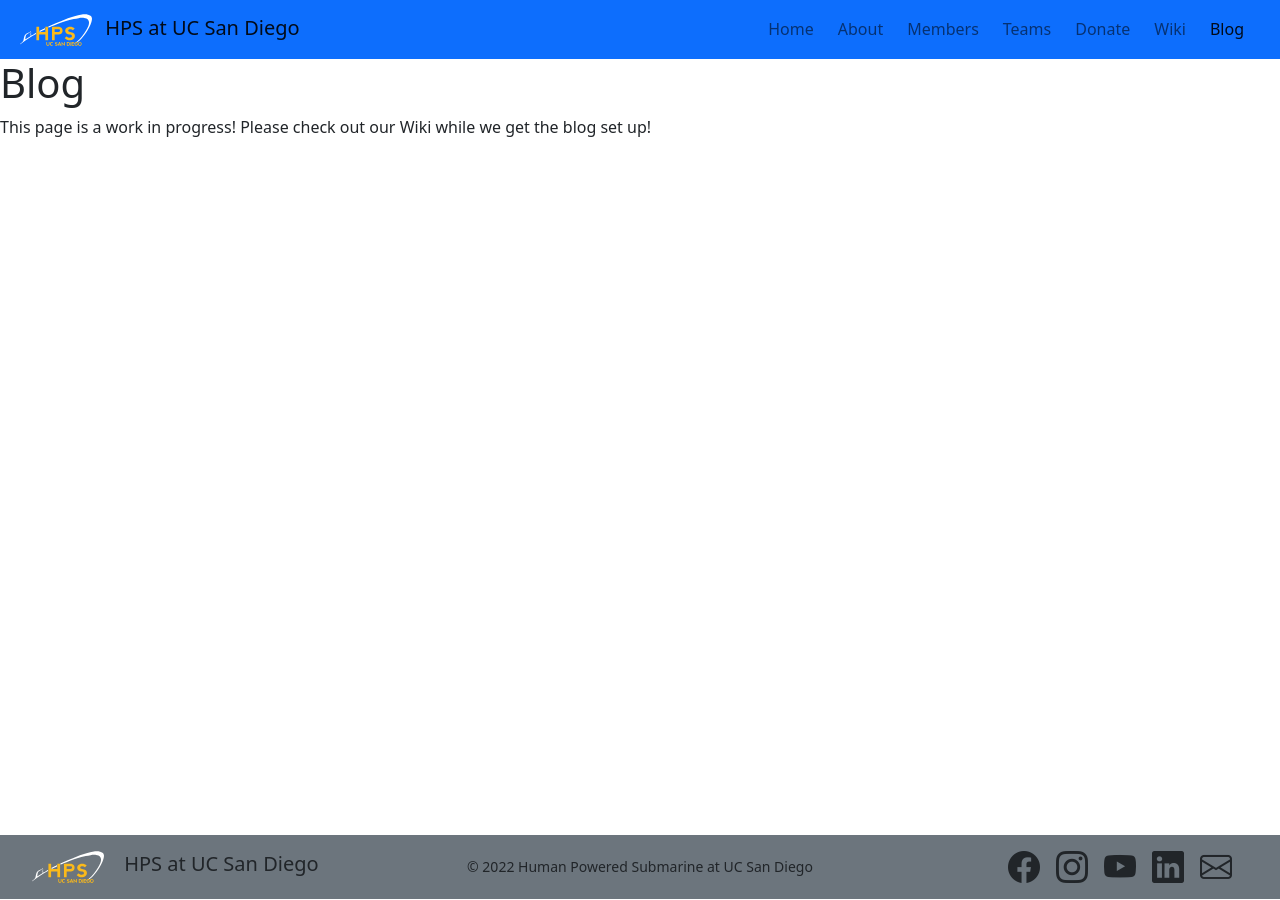
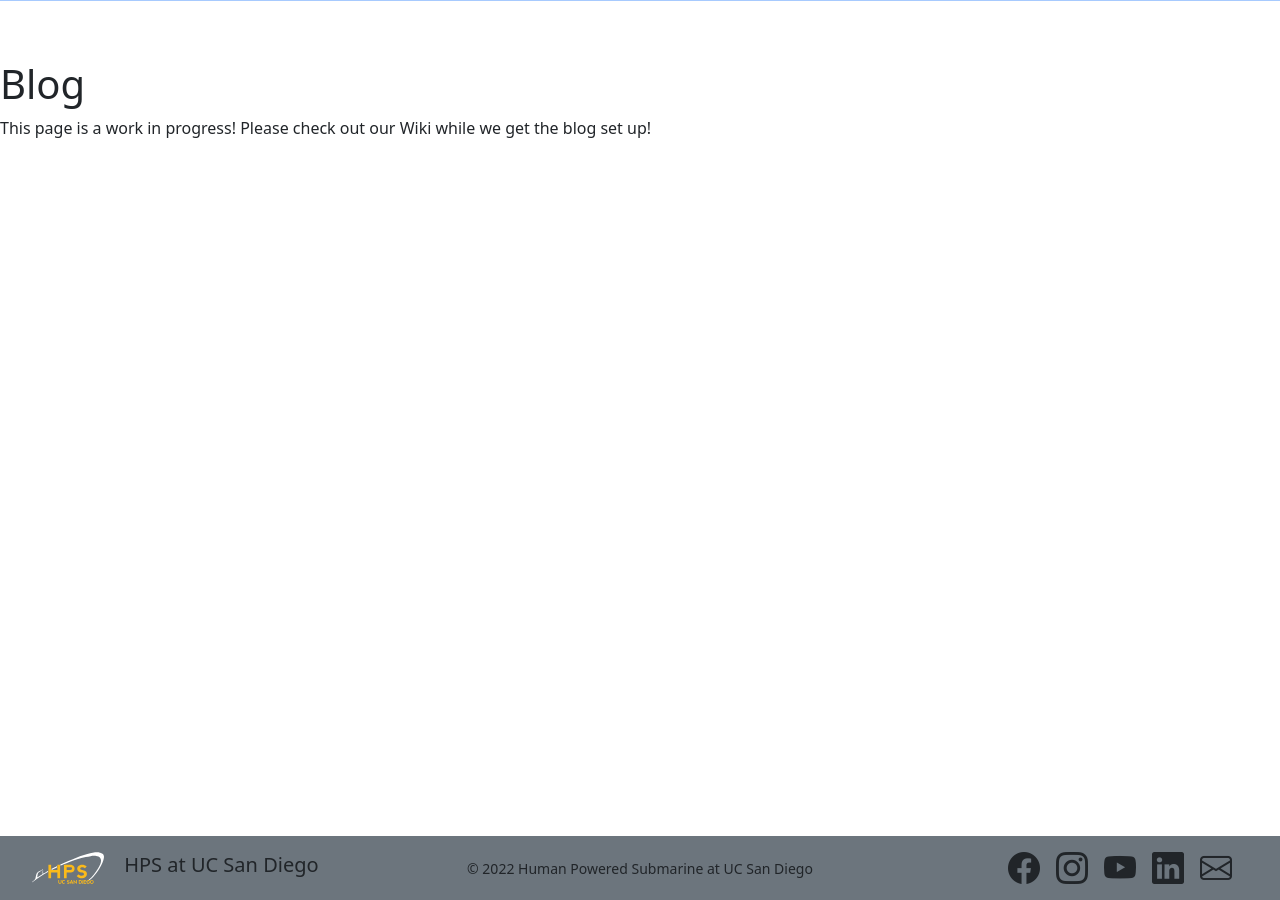
Before and after one commit to hps-ucsd-2020/hps-ucsd-2020.github.io, a Jekyll site: the page built from Blog.md, in a window 1280 px wide. Built offline with Jekyll 4.4.1, drawn with Linux system fonts in a browser that asks for light colours; nearby versions of some CDN libraries; some of the changed lines change nothing that is shown.

Commit message:
Minor update: added functionality to the navbar so that it now shows and hides itself on scroll

```diff
--- a/_includes/header.html
+++ b/_includes/header.html
@@ -1,4 +1,8 @@
-<nav class="navbar navbar-expand-md bg-primary">
+<!-- Spacer in document flow for navbar -->
+<div style="padding-top: 60px"></div>
+
+<!--  Navbar -->
+<nav class="navbar fixed-top navbar-expand-md bg-primary">
   <div class="container-fluid">
     <a class="navbar-brand" href="/Home.html">
       <img class="mx-2" src="/assets/img/sponsor-img/{{ site.logo }}" alt="HPS logo" width="72" height="32">
@@ -30,3 +34,38 @@
     </div>
   </div>
 </nav>
+
+
+<!-- Autohide and show navbar on scroll -->
+<script>
+  document.addEventListener("DOMContentLoaded", function(){
+
+  autohide_nav = document.querySelector('nav');
+
+  if(autohide_nav){
+    var last_scroll_top = 0;
+    window.addEventListener('scroll', function() {
+        let scroll_top = window.scrollY;
+        if(scroll_top < last_scroll_top) {
+          autohide_nav.classList.remove('scrolled-down');
+          autohide_nav.classList.add('scrolled-up');
+        }
+        else {
+            autohide_nav.classList.remove('scrolled-up');
+            autohide_nav.classList.add('scrolled-down');
+        }
+        last_scroll_top = scroll_top;
+    });
+  }
+  });
+</script>
+
+<style>
+  .scrolled-down{
+    transform:translateY(-100%);
+    transition: all 0.3s ease-in-out;
+  }
+  .scrolled-up{
+    transition: all 0.3s ease-in-out;
+  }
+</style>
```
